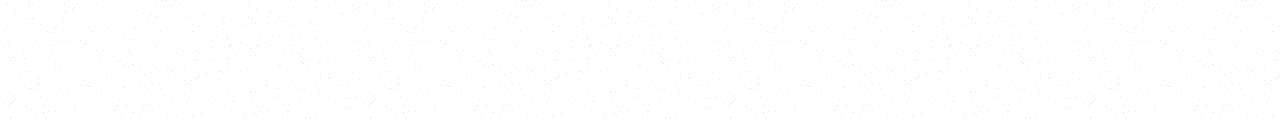
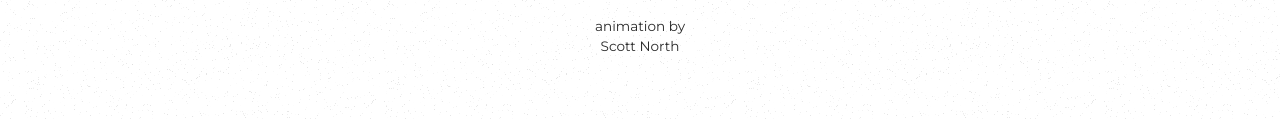
Before and after one commit to tyneside/tyneside.github.io, a plain HTML site: page dunkin.html in a window 1280 px wide. Shown: the part 1412-1531 px from the top of the page. Drawn offline with nearby package versions, Linux system fonts and the light colour scheme.

Commit message:
no message

```diff
--- a/dunkin.html
+++ b/dunkin.html
@@ -113,6 +113,9 @@
                         <source src="dunkin.mp4" type="video/mp4">
                     </video>
                     </div>
+                    <div class="column is-10" style="padding-top: 0px;">
+                    <p class="has-text-centered  is-size-8" style="font-size: 0.85em;">animation by<br>Scott North</p>
+                    </div>
                 </div>
 			  </div>
 		</section>
```
